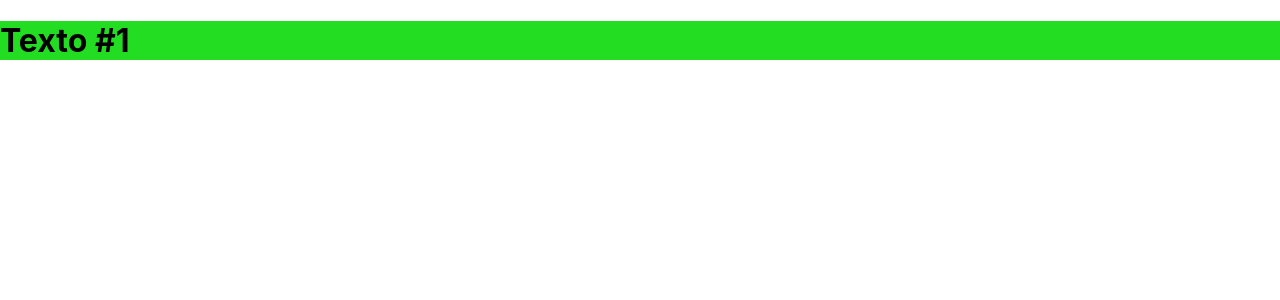
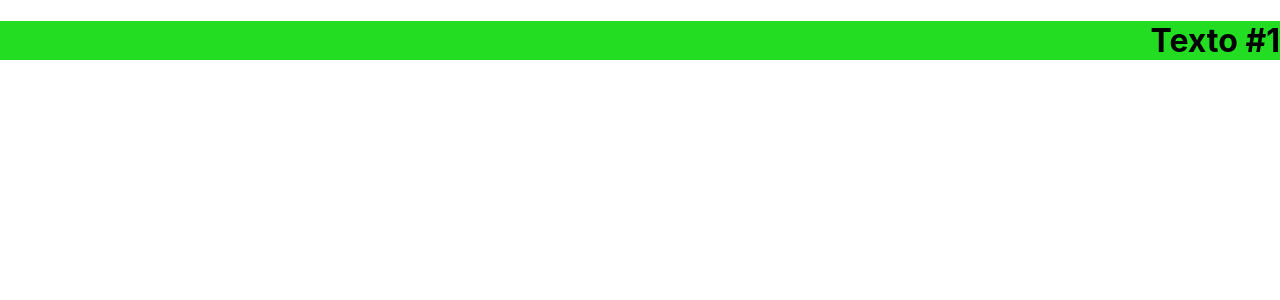
Before and after one commit to tarcisiowes/Learning-Nextjs, a Next.js app in the folder 1st-next/: page /css/usandoEstiloCondicional in a window 1280 px wide. Shown: the top 300 px of the page. Built offline with nearby package versions, Linux system fonts and the light colour scheme.

Commit message:
mais exemplos de estilos

```diff
--- a/1st-next/components/EstiloCondicional.jsx
+++ b/1st-next/components/EstiloCondicional.jsx
@@ -4,6 +4,8 @@ export default function EstiloCondicional( props) {
     <div>
       <h1 style={ {
         backgroundColor: props.numero >= 0 ? "#2d2" : "#d22",
+        color: props.color,
+        textAlign: props.direita ? "right" : "left"
       }} >
         Texto #1
       </h1>
--- a/1st-next/pages/css/usandoEstiloCondicional.jsx
+++ b/1st-next/pages/css/usandoEstiloCondicional.jsx
@@ -4,7 +4,7 @@ export default function usandoEstiloCondicional() {
 
   return (
     <div>
-      <EstiloCondicional numero={5} />
+      <EstiloCondicional numero={5} color="#000" direita />
     </div>
   )
 }
```
